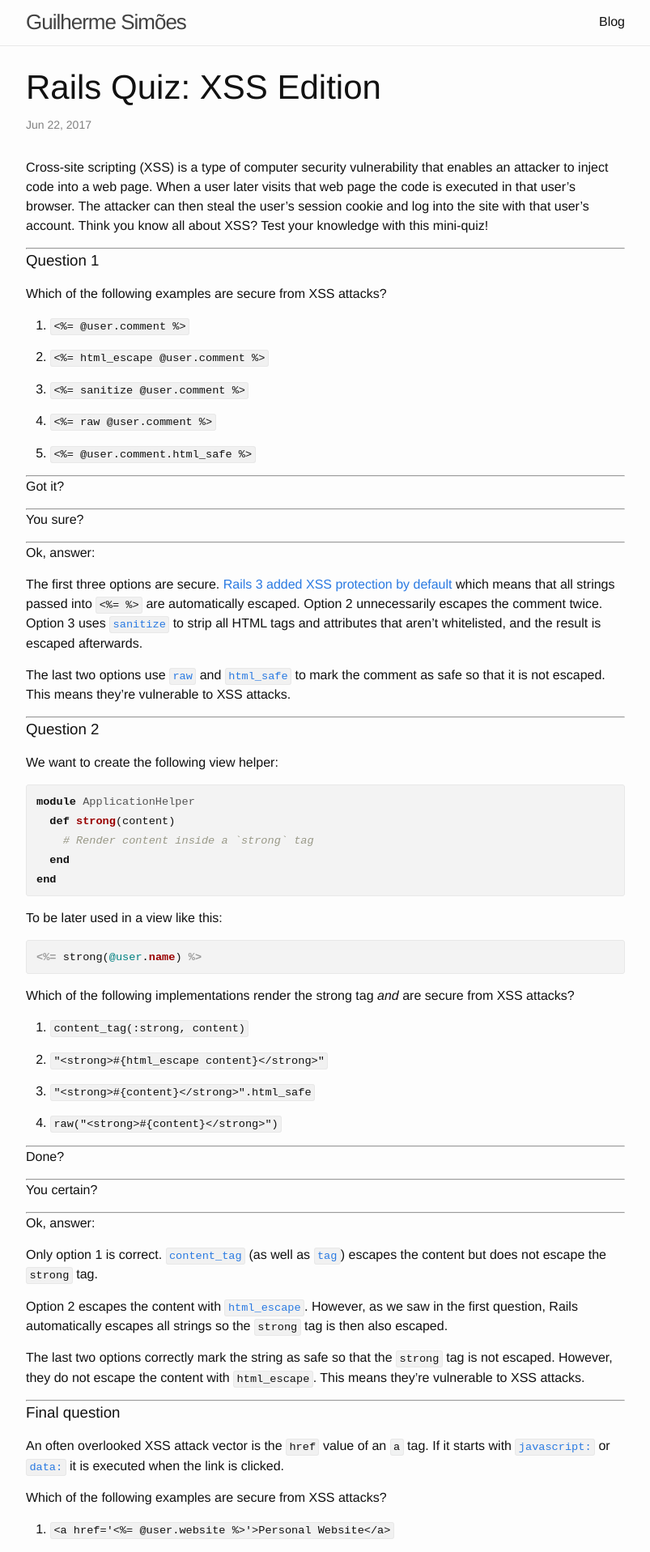
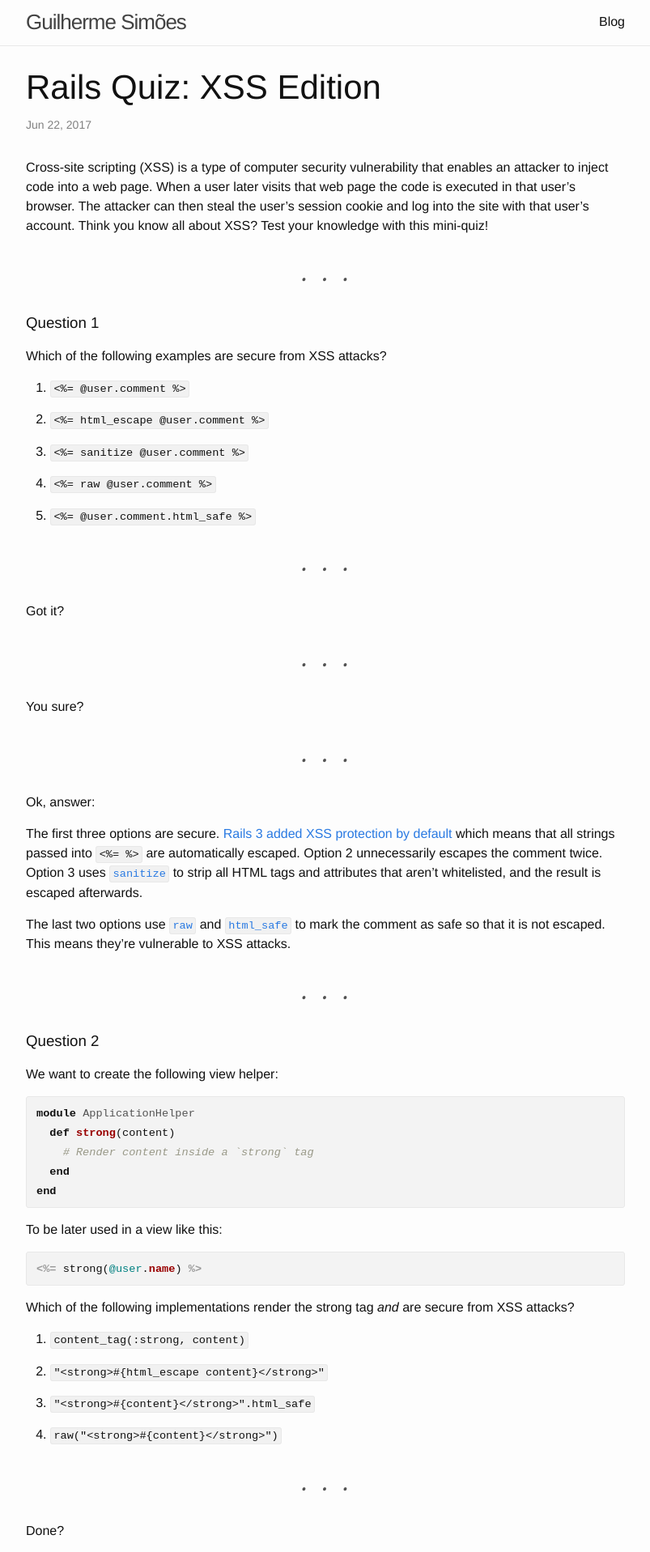
Before and after one commit to guilhermesimoes/guilhermesimoes.github.io, a Jekyll site: the page built from _posts/2017-06-22-rails-quiz-xss-edition.md, in a window 1280 px wide. Shown: the top 1917 px of the page at 81% size, without its empty margins (238-1041 px from the left). Built offline with Jekyll 4.4.1, drawn with Linux system fonts in a browser that asks for light colours.

Commit message:
Make `hr` elements similar to Medium's

```diff
--- a/_sass/_main.scss
+++ b/_sass/_main.scss
@@ -38,5 +38,6 @@ $on-laptop:        800px !default;
 @import
   "base",
   "layout",
+  "post",
   "syntax-highlighting"
 ;
--- /dev/null
+++ b/_sass/_post.scss
@@ -0,0 +1,26 @@
+.post hr {
+  box-sizing: content-box;
+  display: block;
+  margin-top: 52px;
+  margin-bottom: 42px;
+  height: 0;
+  border: 0;
+  text-align: center;
+  overflow: visible;
+
+  &:before {
+    position: relative;
+    top: -30px;
+    display: inline-block;
+    margin-left: .6em;
+    content: '...';
+    color: rgba(0,0,0,.68);
+    --x-height-multiplier: 0.342;
+    --baseline-multiplier: 0.22;
+    font-family: Georgia,Cambria,"Times New Roman",Times,serif;
+    font-weight: 400;
+    font-style: italic;
+    font-size: 30px;
+    letter-spacing: .6em;
+  }
+}
```
